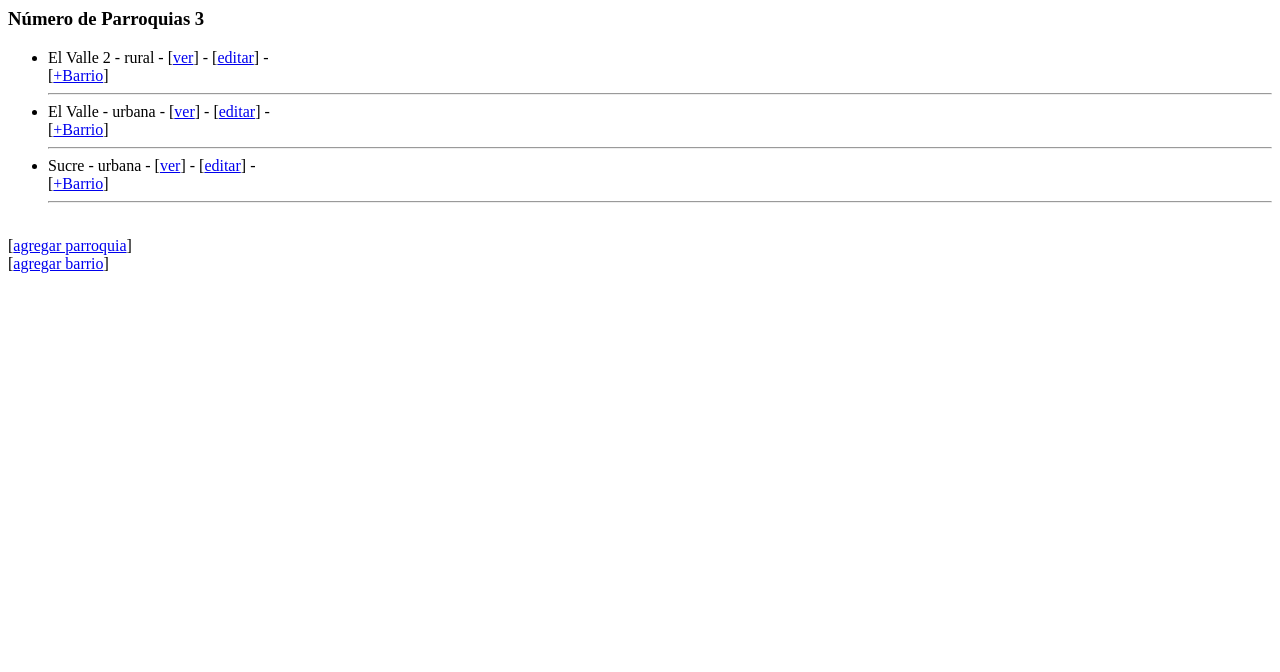
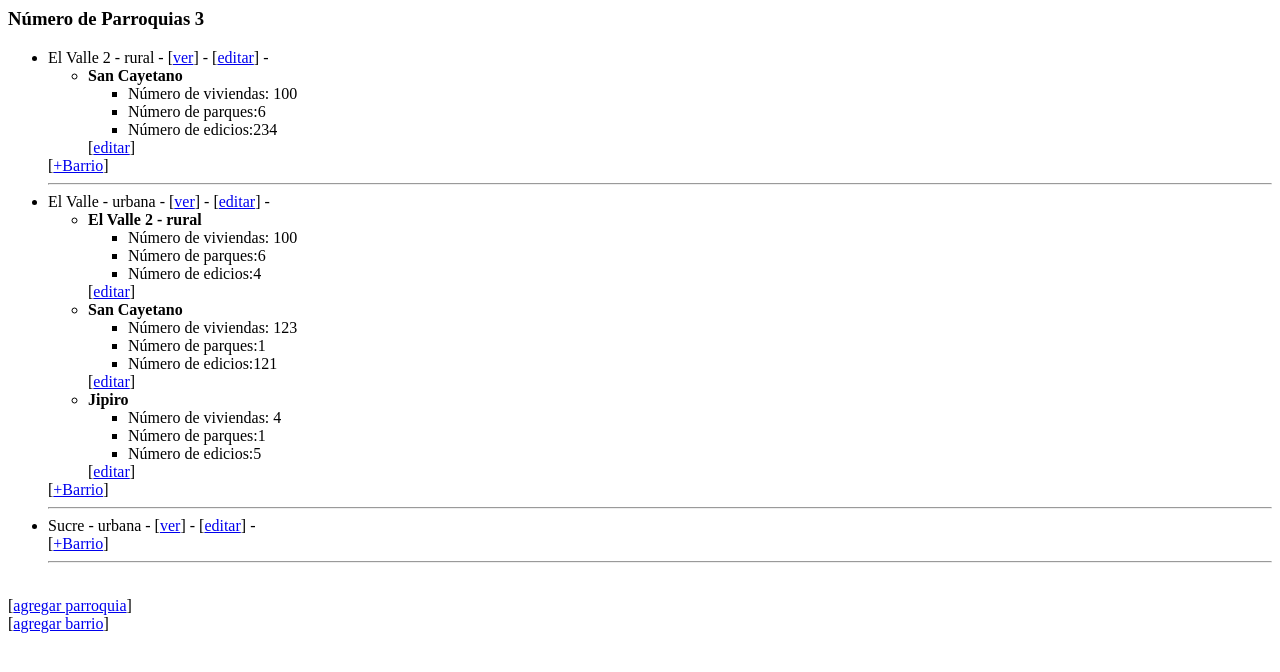
Before and after one commit to PlataformasWeb-P-AA2021/taller10-davidpillco, a Django app: page / in a window 1280 px wide. Shown: the top 672 px of the page. Run offline with Django 3.2, Linux system fonts and the light colour scheme; data comes from the database, SQL or seed files in the repository; both versions use the stored data as it was after the commit.

Commit message:
subiendo taller

```diff
--- a/prroyectociudad/administrativo/models.py
+++ b/prroyectociudad/administrativo/models.py
@@ -35,7 +35,7 @@ class Barrio (models.Model):
     num_parques = models.IntegerField("Número de parques",
             choices=opciones_parques)
     num_edificios = models.IntegerField("Número de Edificios")
-    parroquia = models.ForeignKey(Parroquia, related_name='lasparroquias',
+    parroquia = models.ForeignKey(Parroquia, related_name='barrios',
         on_delete=models.CASCADE )
 
     def __str__(self):
--- a/prroyectociudad/administrativo/templates/index.html
+++ b/prroyectociudad/administrativo/templates/index.html
@@ -9,8 +9,14 @@
     [<a href="{% url 'editar_parroquia' e.id %}">editar</a>] -
       <ul>
         {% for t in e.barrios.all %}
-          <li>
-            <span>{{t.nombre}} - {{t.num_viviendas}} - {{t.num_parques}} [<a href="{% url 'editar_barrio' t.id %}">editar</a>] </span>
+        <li>
+            <span><b>{{t.nombre}}</b>
+              <ul>
+                <li>Número de viviendas: {{t.num_viviendas}}</li>
+                <li>Número de parques:{{t.num_parques}}</li>
+                <li>Número de edicios:{{t.num_edificios}}</li>
+              </ul>
+               [<a href="{% url 'editar_barrio' t.id %}">editar</a>] </span>
           </li>
         {% endfor %}
       </ul>
--- a/prroyectociudad/administrativo/views.py
+++ b/prroyectociudad/administrativo/views.py
@@ -110,7 +110,7 @@ def editar_barrio(request, id):
         formulario = BarrioForm(instance=barrio)
     diccionario = {'formulario': formulario}
 
-    return render(request, 'crearBarrio.html', diccionario)
+    return render(request, 'editarBarrio.html', diccionario)
 
 def crear_barrio_parroquia(request, id):
     """
```
Also changed, not shown: prroyectociudad/db.sqlite3.
